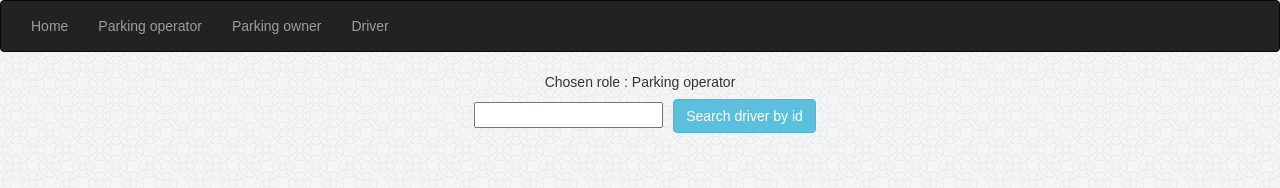
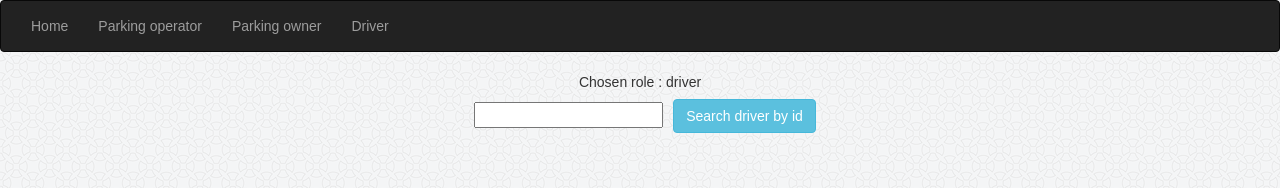
Before and after one commit to Banul/Parking, a React (Create React App) app in the folder client/: page /parkingOperator in a window 1280 px wide. Shown: the top 188 px of the page. Built offline with nearby package versions, Linux system fonts and the light colour scheme.

Commit message:
code refactor

```diff
--- /dev/null
+++ b/client/src/DataCreatorForParkingOperator.js
@@ -0,0 +1,33 @@
+import React from 'react';
+
+const DataCreatorForParkingOperator = (props) => {
+ let divToReturn = <div></div>
+        if (props.currentDriverId !== undefined & props.buttonClicked){
+            const styleSuccess = {
+               margin: "20px",
+               color: "#006603"
+             }
+            divToReturn =  <div style = {styleSuccess}>
+               <p> Driver id : {props.currentDriverId} </p>
+               <p> Driver's vehicle number : {props.currentDriverVehicleNumber} </p>
+               <p> Meter status : {props.parkingMeterStatus} </p>
+
+            </div>
+        }
+        else if (props.buttonClicked & props.currentDriverId === undefined){
+            const styleError = {
+                margin: "20px",
+                color: "#670003"
+            }
+            divToReturn = <div style = {styleError}> Driver with entered id does not exist </div>
+        }
+
+        else if (props.requestStatus !== 200 & props.buttonClicked){
+            divToReturn = <div> Connection error </div>
+        }
+
+        return divToReturn
+
+    }
+
+export default DataCreatorForParkingOperator;
--- /dev/null
+++ b/client/src/InputAndButtonComponent.js
@@ -0,0 +1,14 @@
+import React from 'react';
+
+const InputAndButtonComponent = (props) => {
+    return (
+        <div>
+             <div>Chosen role : {props.role}</div>
+                <input className = "input" onChange = {props.onInputChange} />
+                <button type="button" className="btn btn-info" onClick = {props.onButtonClicked}>Search driver by id</button>
+                <p/>
+        </div>
+    )
+}
+
+export default InputAndButtonComponent;
--- a/client/src/ParkingOperator.js
+++ b/client/src/ParkingOperator.js
@@ -1,4 +1,6 @@
 import React, { Component } from "react";
+import InputAndButtonComponent from './InputAndButtonComponent';
+import DataCreatorForParkingOperator from './DataCreatorForParkingOperator';
 import './input.css';
 import './button.css';
 import axios from 'axios';
@@ -16,23 +18,16 @@ class ParkingOperator extends Component{
         requestStatus: ''
     }
 
-    onInputFindByIDChange = (event) => {
+    onInputChange = (event) => {
         this.setState({
             inputValueID: event.target.value
         });
     }
 
-    onInputFindByVehicleNumChange = (event) => {
-        this.setState({
-            inputValueID: event.target.value
-        });
-    }
-
-    getDataById = () => {
+    getData= () => {
         const ID = this.state.inputValueID;
         const URL = `http://localhost:8080/driver/id/${ID}`;
         axios.get(URL).then(results =>{
-            console.log(results);
             const driverId = results.data.id;
             const vehicleNumber = results.data.vehicleNumber;
             const meterActive = results.data.meterActive;
@@ -57,50 +52,25 @@ class ParkingOperator extends Component{
         })
     }
 
-    onButtonIdClicked = () => {
+    onButtonClicked = () => {
         console.log("buttonIdClicked");
-        this.getDataById();
-    }
-
-    createInfo = () =>{
-        let divToReturn = <div></div>
-        if (this.state.currentDriverId !== undefined & this.state.buttonClicked){
-            const styleSuccess = {
-               margin: "20px",
-               color: "#006603"
-             }
-            divToReturn =  <div style = {styleSuccess}>
-               <p> Driver id : {this.state.currentDriverId} </p>
-               <p> Driver's vehicle number : {this.state.currentDriverVehicleNumber} </p>
-               <p> Meter status : {this.state.parkingMeterStatus} </p>
-
-            </div>
-        }
-        else if (this.state.buttonClicked & this.state.currentDriverId === undefined){
-            const styleError = {
-                margin: "20px",
-                color: "#670003"
-            }
-            divToReturn = <div style = {styleError}> Driver with entered id does not exist </div>
-        }
-
-        else if (this.state.requestStatus !== 200 & this.state.buttonClicked){
-            divToReturn = <div> Connection error </div>
-        }
-
-        return divToReturn
-
+        this.getData();
     }
 
     render(){
-        console.log(this.state);
         return(
             <div>
-                <div>Chosen role : Parking operator</div>
-                <input className = "input" onChange = {this.onInputFindByIDChange} />
-                <button type="button" className="btn btn-info" onClick = {this.onButtonIdClicked}>Search driver by id</button>
-                <p/>
-                {this.createInfo()}
+                <InputAndButtonComponent role = "driver"
+                                         onInputChange = {this.onInputChange}
+                                         onButtonClicked = {this.onButtonClicked}/>
+
+                <DataCreatorForParkingOperator currentDriverId = {this.state.currentDriverId}
+                                               buttonClicked = {this.state.buttonClicked}
+                                               currentDriverId = {this.state.currentDriverId}
+                                               requestStatus = {this.state.requestStatus}
+                                               currentDriverVehicleNumber = {this.state.currentDriverVehicleNumber}
+                                               parkingMeterStatus = {this.state.parkingMeterStatus} />
+
             </div>
 
         )
```
Also changed, not shown: 1 other file (tests, documents, lock files or other folders).
